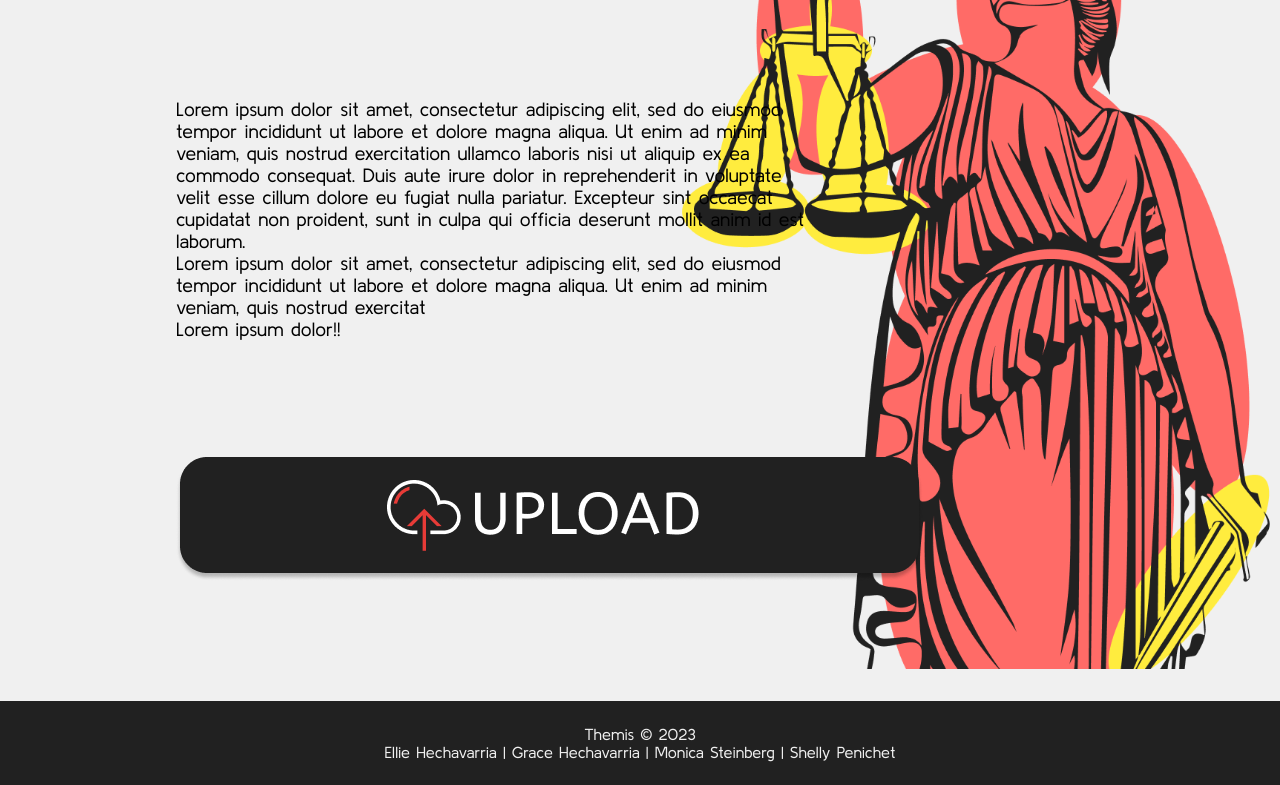
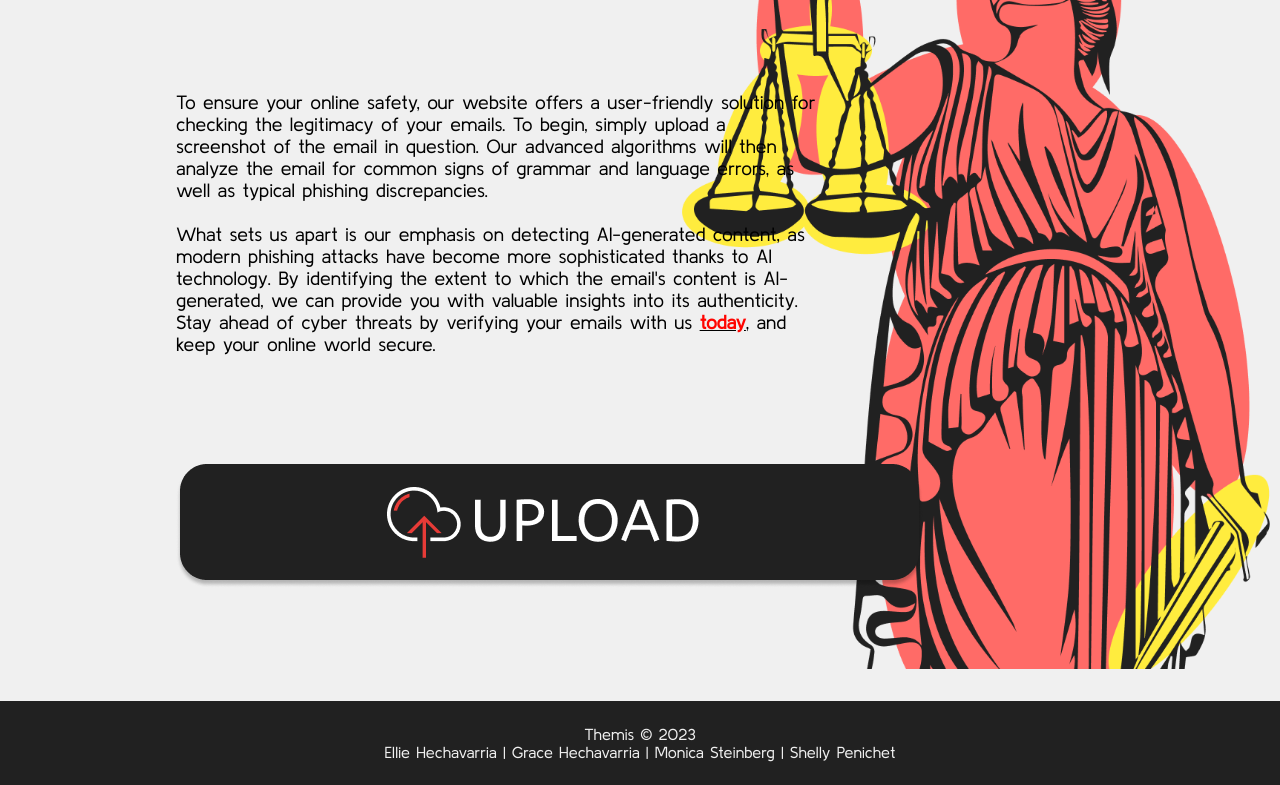
Before and after one commit to monicasgithub/ThemisAIWatch, a plain HTML site: page index.html in a window 1280 px wide. Shown: the part 131-916 px from the top of the page. Drawn offline with Linux system fonts and the light colour scheme.

Commit message:
added text instead of Lorem ipsum

```diff
--- a/index.html
+++ b/index.html
@@ -15,9 +15,9 @@
 
         <main id="main-upload">
             <p>
-                Lorem ipsum dolor sit amet, consectetur adipiscing elit, sed do eiusmod tempor incididunt ut labore et dolore magna aliqua. Ut enim ad minim veniam, quis nostrud exercitation ullamco laboris nisi ut aliquip ex ea commodo consequat. Duis aute irure dolor in reprehenderit in voluptate velit esse cillum dolore eu fugiat nulla pariatur. Excepteur sint occaecat cupidatat non proident, sunt in culpa qui officia deserunt mollit anim id est laborum.
-                <br>Lorem ipsum dolor sit amet, consectetur adipiscing elit, sed do eiusmod tempor incididunt ut labore et dolore magna aliqua. Ut enim ad minim veniam, quis nostrud exercitat
-                <br>Lorem ipsum dolor!!
+                To ensure your online safety, our website offers a user-friendly solution for checking the legitimacy of your emails. To begin, simply upload a screenshot of the email in question. Our advanced algorithms will then analyze the email for common signs of grammar and language errors, as well as typical phishing discrepancies.
+                <br><br>What sets us apart is our emphasis on detecting AI-generated content, as modern phishing attacks have become more sophisticated thanks to AI technology. By identifying the extent to which the email's content is AI-generated, we can provide you with valuable insights into its authenticity. Stay ahead of cyber threats by verifying your emails with us
+                <u><b style="color: #ff0400;">today</b></u>, and keep your online world secure.
             </p>
             <!-- <form action="upload.php" method="post" enctype="multipart/form-data">
                 <label for="photo-upload" style="cursor: pointer;">
```
